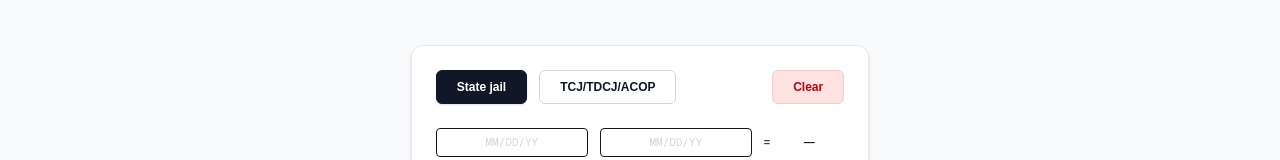
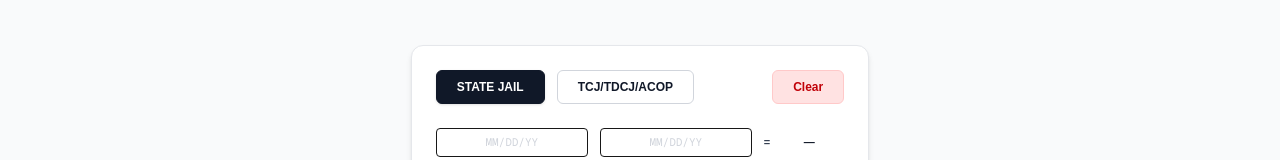
Before and after one commit to jesusoyer/Clerk-Calculator, a Next.js app: page / in a window 1280 px wide. Shown: the part 303-463 px from the top of the page. Built offline with nearby package versions, Linux system fonts and the light colour scheme.

Commit message:
changed the case of the state jail button to all caps

```diff
--- a/app/components/Calculator.tsx
+++ b/app/components/Calculator.tsx
@@ -347,7 +347,7 @@ function BacktimeCard() {
                 : "bg-white text-gray-900 border-gray-300 hover:bg-gray-100 active:bg-gray-200"
             }`}
           >
-            State jail
+            STATE JAIL
           </button>
           <button
             type="button"
```
